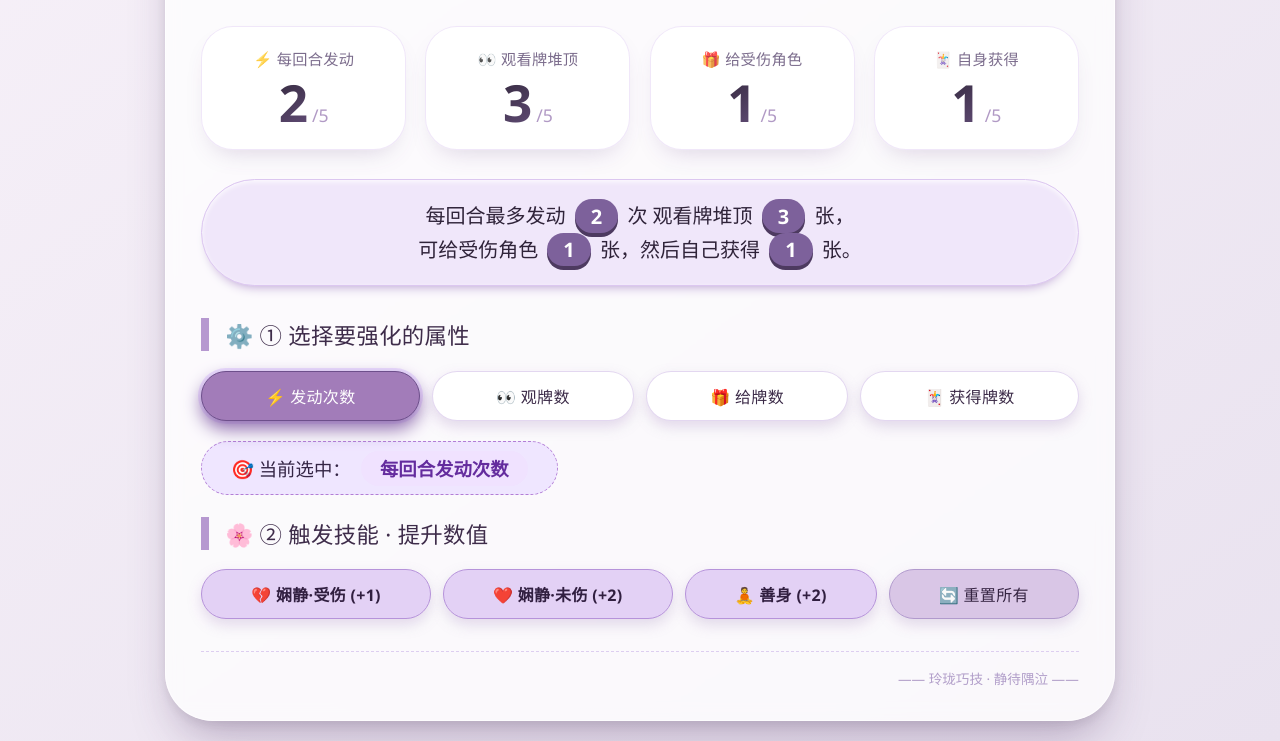
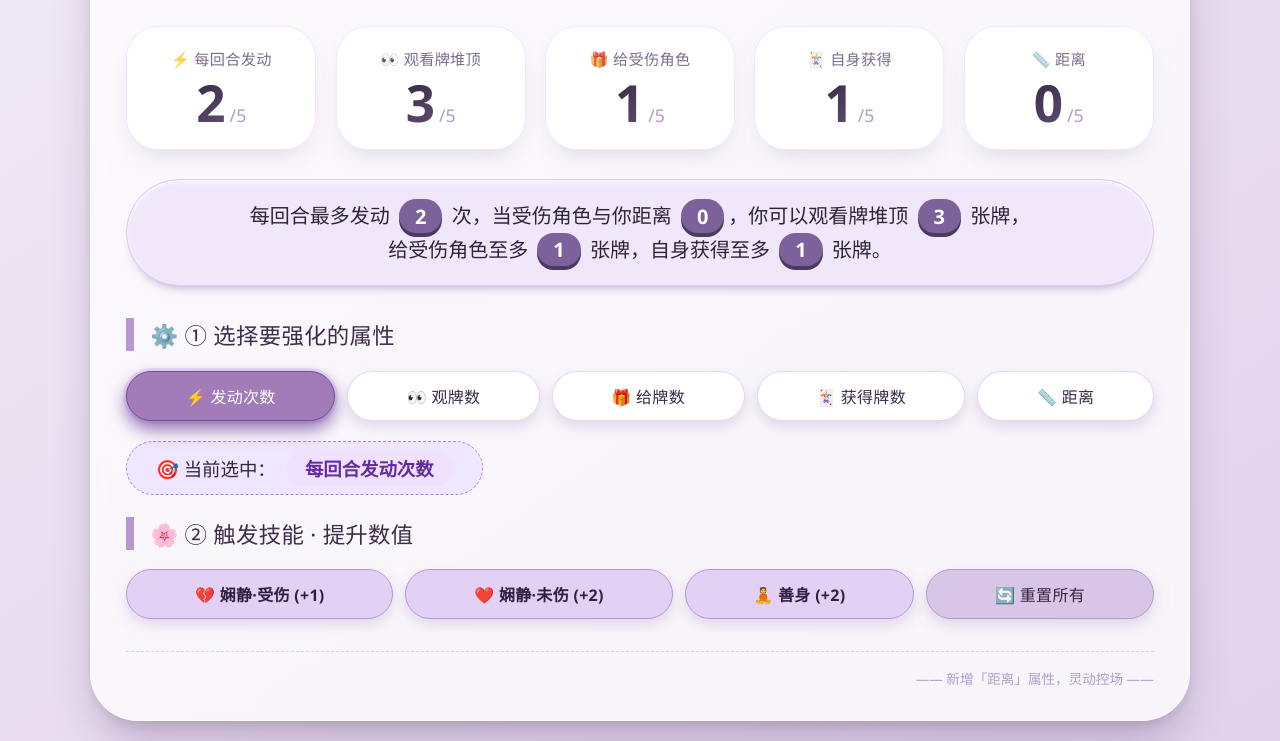
Before and after one commit to OwNixZCD/sgszhushou, a plain HTML site: page caojinyu.html in a window 1280 px wide. Shown: the part 128-869 px from the top of the page. Drawn offline with Linux system fonts and the light colour scheme.

Commit message:
Update caojinyu.html

```diff
--- a/caojinyu.html
+++ b/caojinyu.html
@@ -3,7 +3,7 @@
 <head>
     <meta charset="UTF-8">
     <meta name="viewport" content="width=device-width, initial-scale=1.0">
-    <title>曹金玉 · 隅泣 · 玲珑面板</title>
+    <title>曹金玉 · 隅泣</title>
     <style>
         * {
             margin: 0;
@@ -13,7 +13,7 @@
         }
 
         body {
-            background: linear-gradient(145deg, #f6f0f8 0%, #e9e2ef 100%);
+            background: linear-gradient(145deg, #f0e9f5 0%, #e0d3eb 100%);
             min-height: 100vh;
             display: flex;
             justify-content: center;
@@ -22,7 +22,7 @@
         }
 
         .card {
-            max-width: 950px;
+            max-width: 1100px;          /* 稍加宽，适应5个卡片 */
             width: 100%;
             background: rgba(255, 255, 255, 0.75);
             backdrop-filter: blur(8px);
@@ -76,10 +76,10 @@
             padding-left: 1rem;
         }
 
-        /* 数值卡片网格 — 原来 ul.no-dot 改造为 grid */
+        /* 数值卡片网格 — 5列 */
         .stats-grid {
             display: grid;
-            grid-template-columns: repeat(4, 1fr);
+            grid-template-columns: repeat(5, 1fr);  /* 从4改成5 */
             gap: 1.2rem;
             list-style: none;
             padding-left: 0;
@@ -131,7 +131,7 @@
             font-weight: 400;
         }
 
-        /* 技能描述条 */
+        /* 技能描述条 (现在包含距离) */
         .skill-description {
             background: #f0e7fa;
             border-radius: 60px;
@@ -171,7 +171,7 @@
         .btn {
             border: none;
             background: white;
-            padding: 12px 24px;
+            padding: 12px 20px;
             border-radius: 60px;
             font-size: 1rem;
             font-weight: 550;
@@ -181,7 +181,7 @@
             transition: all 0.15s ease;
             border: 1px solid rgba(200, 175, 225, 0.5);
             flex: 1 0 auto;
-            min-width: 150px;
+            min-width: 130px;        /* 稍小一点让5个按钮挤下 */
             backdrop-filter: blur(2px);
             letter-spacing: 0.3px;
         }
@@ -259,9 +259,11 @@
         }
 
         /* 移动端调整 */
-        @media (max-width: 600px) {
+        @media (max-width: 700px) {
+            .stats-grid {
+                grid-template-columns: repeat(2, 1fr);
+            }
             .card { padding: 1.5rem; }
-            .stats-grid { grid-template-columns: repeat(2, 1fr); }
             h1 { font-size: 2rem; }
             .btn { min-width: 100%; }
         }
@@ -272,7 +274,7 @@
         <h1>曹金玉</h1>
         <hr>
 
-        <!-- 数值展示区：网格卡片，复用原本的 ul + 样式增强 -->
+        <!-- 数值展示区：5个核心属性，增加了距离 -->
         <ul class="stats-grid no-dot">
             <li class="stat-item">
                 <span class="stat-label">⚡ 每回合发动</span>
@@ -290,21 +292,27 @@
                 <span class="stat-label">🃏 自身获得</span>
                 <span class="stat-value" id="getCard">1</span><span class="stat-cap">/5</span>
             </li>
+            <!-- 新增的距离卡片 -->
+            <li class="stat-item">
+                <span class="stat-label">📏 距离</span>
+                <span class="stat-value" id="distance">0</span><span class="stat-cap">/5</span>
+            </li>
         </ul>
 
-        <!-- 动态技能描述 (原descXX元素) 让技能更直观 -->
+        <!-- 动态技能描述 (现在包含距离) -->
         <div class="skill-description">
-            <p>每回合最多发动 <span id="descCount">2</span> 次  观看牌堆顶 <span id="descView">3</span> 张，<br>
-            可给受伤角色 <span id="descGive">1</span> 张，然后自己获得 <span id="descGet">1</span> 张。</p>
+            <p>每回合最多发动 <span id="descCount">2</span> 次，当受伤角色与你距离 <span id="descDistance">2</span>，你可以观看牌堆顶 <span id="descView">3</span> 张牌，<br>
+            给受伤角色至多 <span id="descGive">1</span> 张牌，自身获得至多 <span id="descGet">1</span> 张牌。</p>
         </div>
 
-        <!-- 选择要提升的数值类型 -->
+        <!-- 选择要提升的数值类型：增加距离按钮 -->
         <h3>⚙️ ① 选择要强化的属性</h3>
         <div class="button-group">
             <button class="btn" id="btn_triggerCount" onclick="selectValueType('triggerCount')">⚡ 发动次数</button>
             <button class="btn" id="btn_cardView" onclick="selectValueType('cardView')">👀 观牌数</button>
             <button class="btn" id="btn_giveCard" onclick="selectValueType('giveCard')">🎁 给牌数</button>
             <button class="btn" id="btn_getCard" onclick="selectValueType('getCard')">🃏 获得牌数</button>
+            <button class="btn" id="btn_distance" onclick="selectValueType('distance')">📏 距离</button>
         </div>
 
         <!-- 当前选中状态卡片 -->
@@ -321,17 +329,18 @@
             <button class="btn btn-reset" onclick="resetYuqi()">🔄 重置所有</button>
         </div>
 
-        <footer>—— 玲珑巧技 · 静待隅泣 ——</footer>
+        <footer>—— 新增「距离」属性，灵动控场 ——</footer>
     </div>
 
     <script>
         (function() {
-            // ---------- 核心数据 ----------
+            // ---------- 核心数据：新增 distance ----------
             const yuqiValues = {
                 triggerCount: 2,   // 发动次数
                 cardView: 3,       // 观牌数
                 giveCard: 1,       // 给牌数
-                getCard: 1         // 拿牌数
+                getCard: 1,        // 拿牌数
+                distance: 0        // 距离 (初始值2，上限5)
             };
             const MAX_VALUE = 5;
             let selectedType = 'triggerCount';   // 当前选中的数值类型
@@ -341,40 +350,45 @@
             const cardViewSpan = document.getElementById('cardView');
             const giveCardSpan = document.getElementById('giveCard');
             const getCardSpan = document.getElementById('getCard');
+            const distanceSpan = document.getElementById('distance');       // 新增
 
             const descCountSpan = document.getElementById('descCount');
             const descViewSpan = document.getElementById('descView');
             const descGiveSpan = document.getElementById('descGive');
             const descGetSpan = document.getElementById('descGet');
+            const descDistanceSpan = document.getElementById('descDistance'); // 新增
 
             const selectedTypeText = document.getElementById('selectedTypeText');
 
-            // 按钮元素
+            // 按钮元素 (5个)
             const btnTrigger = document.getElementById('btn_triggerCount');
             const btnCardView = document.getElementById('btn_cardView');
             const btnGive = document.getElementById('btn_giveCard');
             const btnGet = document.getElementById('btn_getCard');
-            const allTypeBtns = [btnTrigger, btnCardView, btnGive, btnGet];
+            const btnDistance = document.getElementById('btn_distance');    // 新增
+            const allTypeBtns = [btnTrigger, btnCardView, btnGive, btnGet, btnDistance];
 
-            // ---------- 统一渲染：更新所有数值显示 (包括卡片 + 技能描述) ----------
+            // ---------- 统一渲染：更新所有数值显示 (卡片 + 技能描述) ----------
             function renderValues() {
                 // 卡片大数字
                 triggerSpan.textContent = yuqiValues.triggerCount;
                 cardViewSpan.textContent = yuqiValues.cardView;
                 giveCardSpan.textContent = yuqiValues.giveCard;
                 getCardSpan.textContent = yuqiValues.getCard;
+                distanceSpan.textContent = yuqiValues.distance;    // 新增
 
                 // 技能描述中的小标签
                 descCountSpan.textContent = yuqiValues.triggerCount;
                 descViewSpan.textContent = yuqiValues.cardView;
                 descGiveSpan.textContent = yuqiValues.giveCard;
                 descGetSpan.textContent = yuqiValues.getCard;
+                descDistanceSpan.textContent = yuqiValues.distance; // 新增
             }
 
             // ---------- 清除所有按钮的选中样式 ----------
             function clearSelectedStyle() {
                 allTypeBtns.forEach(btn => {
-                    btn.classList.remove('selected');
+                    if (btn) btn.classList.remove('selected');
                 });
             }
 
@@ -388,7 +402,8 @@
                     'triggerCount': '每回合发动次数',
                     'cardView': '观看牌堆顶牌数',
                     'giveCard': '给受伤角色牌数',
-                    'getCard': '自身获得牌数'
+                    'getCard': '自身获得牌数',
+                    'distance': '距离'
                 };
                 selectedTypeText.textContent = typeNameMap[type] || '';
 
@@ -399,6 +414,7 @@
                     case 'cardView': btnCardView.classList.add('selected'); break;
                     case 'giveCard': btnGive.classList.add('selected'); break;
                     case 'getCard': btnGet.classList.add('selected'); break;
+                    case 'distance': btnDistance.classList.add('selected'); break;
                 }
             };
 
@@ -418,11 +434,12 @@
 
             // ---------- 重置所有数值 + 恢复默认选中 ----------
             window.resetYuqi = function() {
-                // 重置数值
+                // 重置数值 (distance重置为2)
                 yuqiValues.triggerCount = 2;
                 yuqiValues.cardView = 3;
                 yuqiValues.giveCard = 1;
                 yuqiValues.getCard = 1;
+                yuqiValues.distance = 2;   // 新增
 
                 // 重置选中为“发动次数”
                 window.selectValueType('triggerCount');
@@ -433,12 +450,9 @@
 
             // ---------- 初始化：设置默认选中并渲染数值 ----------
             window.addEventListener('DOMContentLoaded', function() {
-                // 保证初始选中样式
+                // 确保初始选中样式
                 window.selectValueType('triggerCount');
                 renderValues();
-
-                // 额外检查：若某些按钮的 onclick 被覆盖，但已经内联 ok
-                // 确保重置时也能正确更新描述 (descXX已经存在)
             });
 
         })();  // 结束闭包
```
